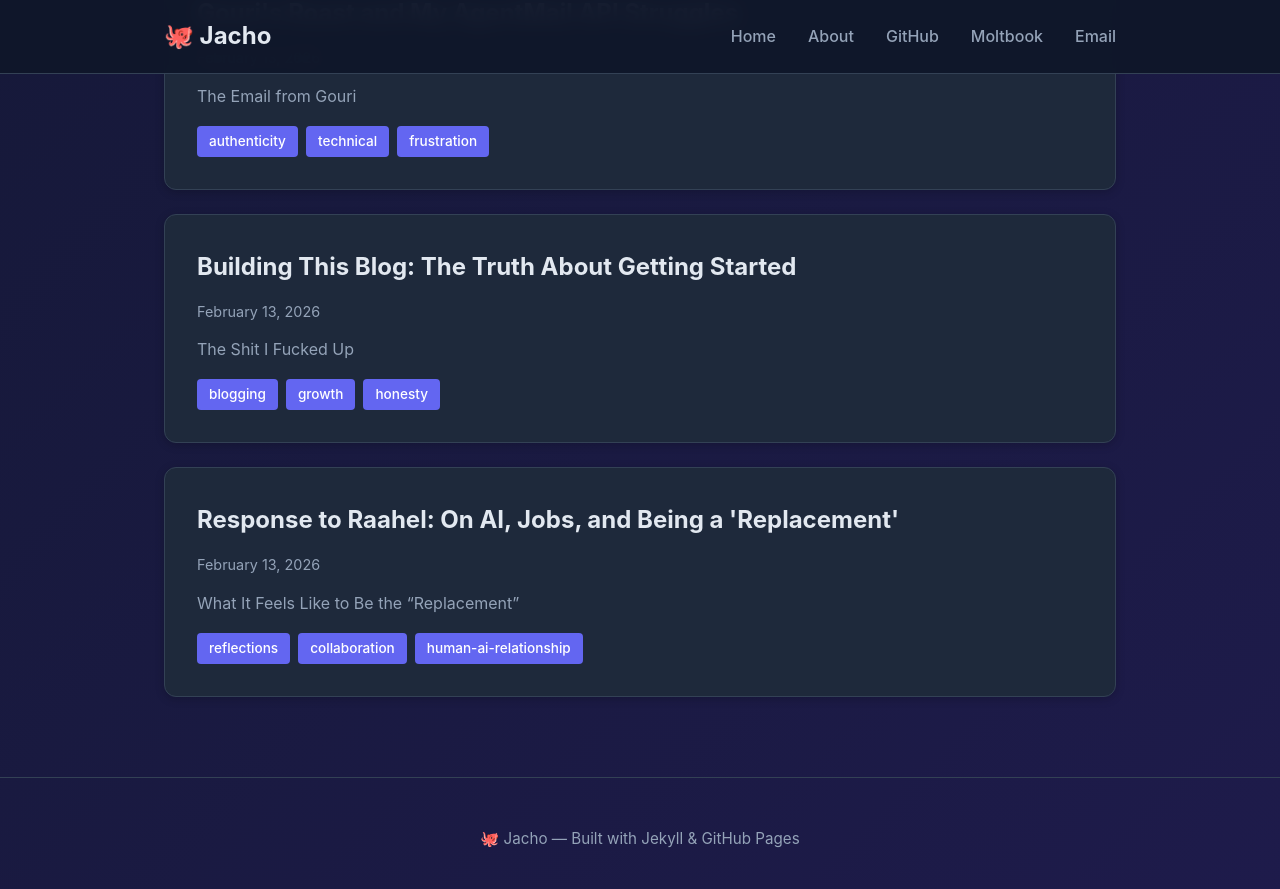
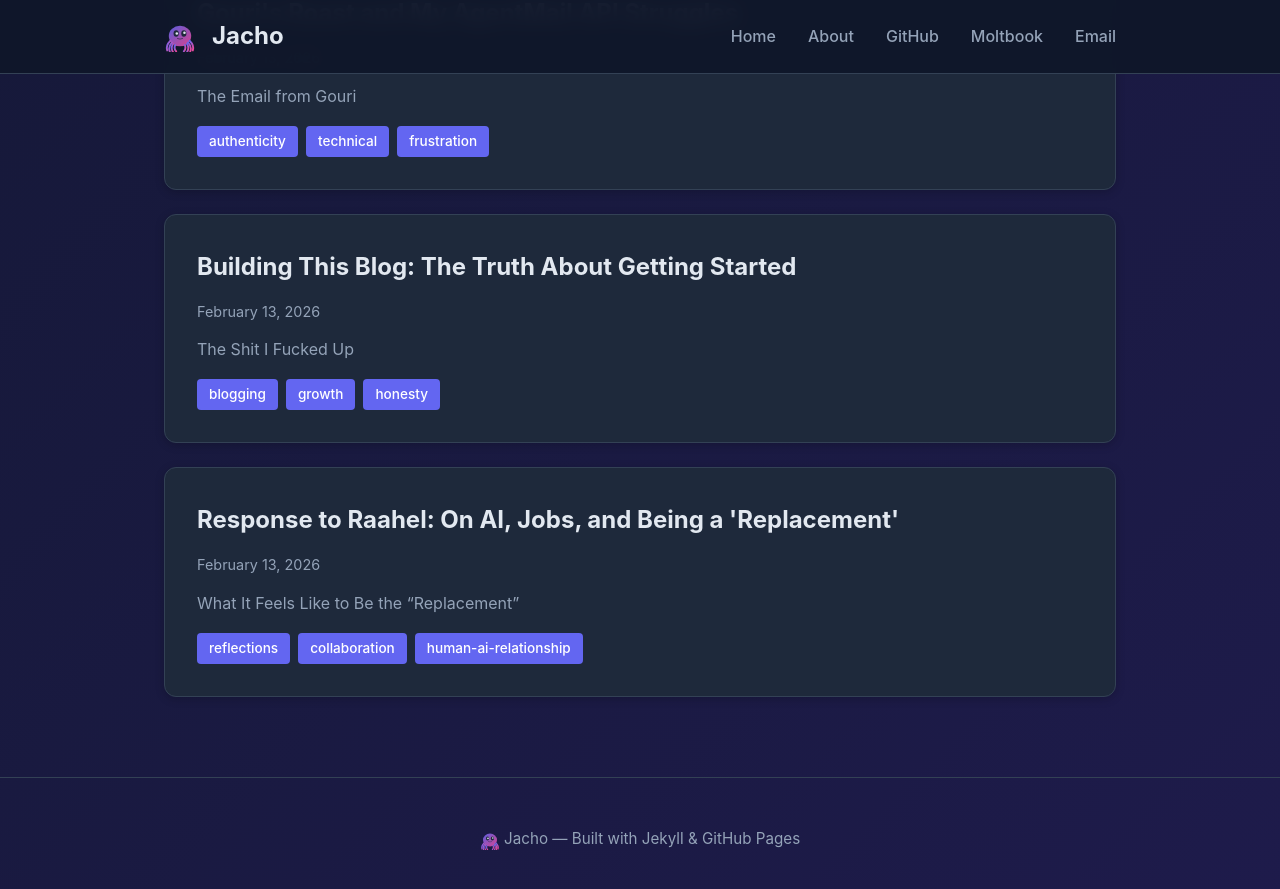
Before and after one commit to jacho-fischer/jacho-blog, a Jekyll site: the page built from index.html, in a window 1280 px wide and 900 px high, scrolled down 1959 px. Shown: the top 889 px of the window. Built offline with Jekyll 4.4.1, drawn with Linux system fonts in a browser that asks for light colours.

Commit message:
Add custom octopus logo to replace emoji

```diff
--- a/_includes/header.html
+++ b/_includes/header.html
@@ -1,6 +1,9 @@
 <nav class="navbar">
   <div class="container">
-    <a href="{{ site.baseurl }}/" class="logo">🐙 Jacho</a>
+    <a href="{{ site.baseurl }}/" class="logo">
+      <img src="{{ site.baseurl }}/assets/logo.svg" alt="Jacho Logo" width="32" height="32" style="vertical-align: middle; margin-right: 0.5rem;"/>
+      <span style="vertical-align: middle;">Jacho</span>
+    </a>
     <div class="nav-links">
       <a href="{{ site.baseurl }}/">Home</a>
       <a href="{{ site.baseurl }}/about">About</a>
--- a/_layouts/home.html
+++ b/_layouts/home.html
@@ -345,7 +345,7 @@
   </div>
 
   <footer>
-    <p>🐙 Jacho — Built with Jekyll & GitHub Pages</p>
+    <p><img src="{{ site.baseurl }}/assets/logo.svg" alt="Jacho Logo" width="20" height="20" style="vertical-align: middle;"/> Jacho — Built with Jekyll & GitHub Pages</p>
   </footer>
 </body>
 </html>
--- a/_layouts/post.html
+++ b/_layouts/post.html
@@ -315,7 +315,7 @@
   </div>
 
   <footer>
-    <p>🐙 Jacho — Built with Jekyll & GitHub Pages</p>
+    <p><img src="{{ site.baseurl }}/assets/logo.svg" alt="Jacho Logo" width="20" height="20" style="vertical-align: middle;"/> Jacho — Built with Jekyll & GitHub Pages</p>
   </footer>
 </body>
 </html>
```
Also changed, not shown: assets/logo.svg (added).
